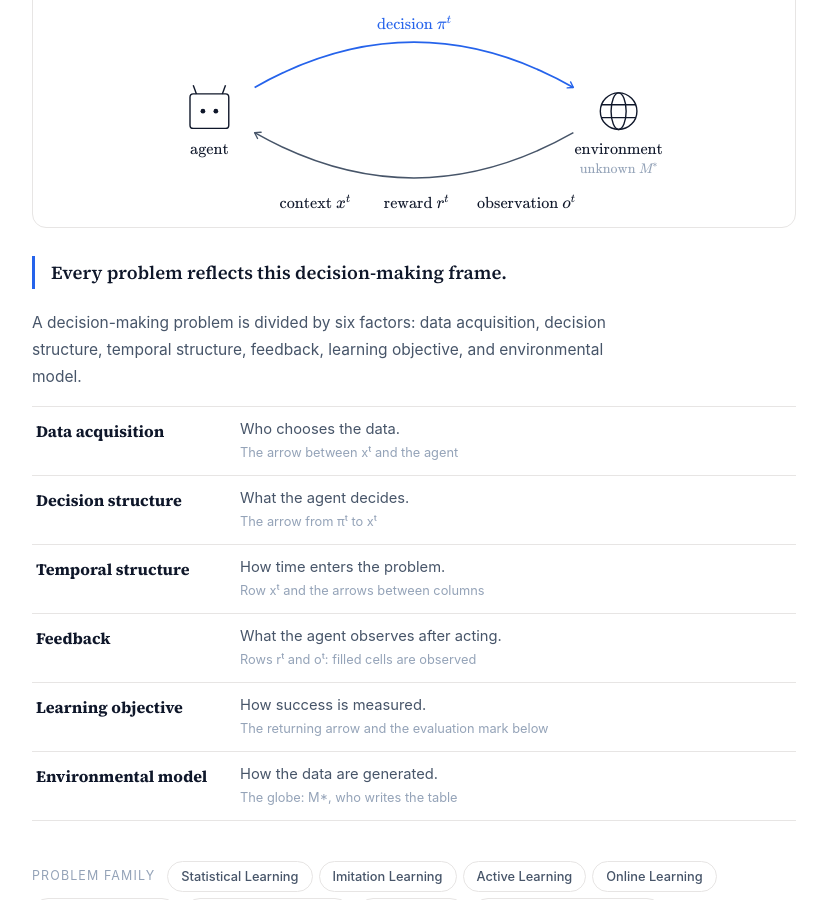
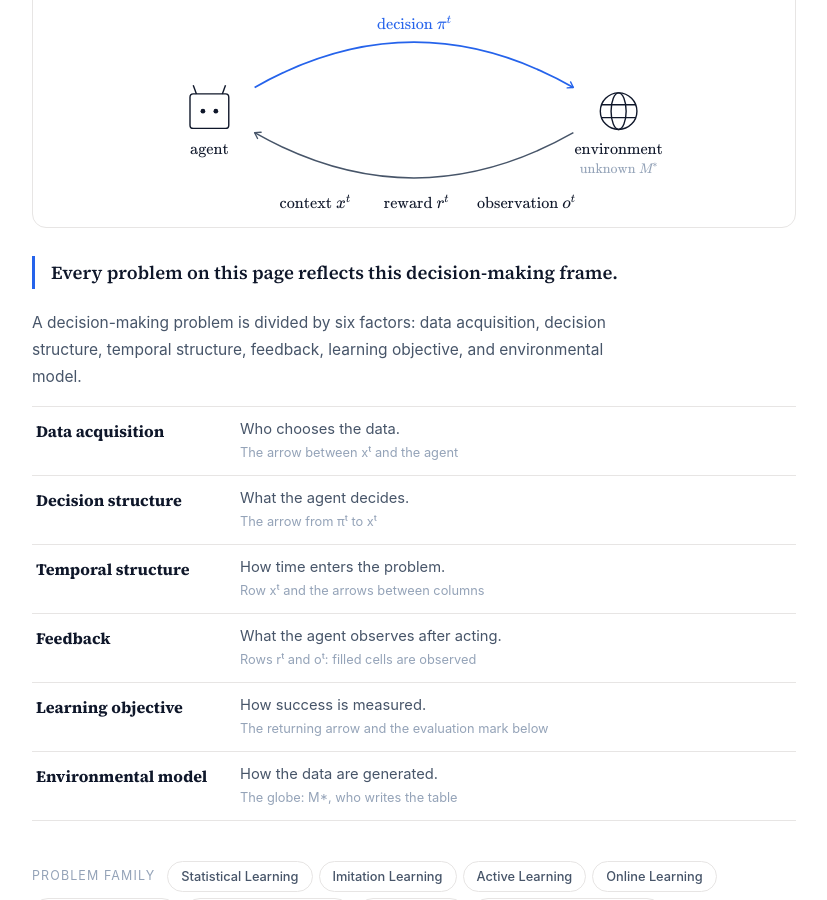
Before and after one commit to hajin322/hajin322.github.io, a Jekyll site: the page built from pages/learning-framework.html, in a window 1280 px wide and 900 px high, scrolled down 438 px. Shown: the whole window, without its empty margins (226-1053 px from the left). Built offline with Jekyll 4.4.1, drawn with Linux system fonts in a browser that asks for light colours.

```diff
--- a/pages/learning-framework.html
+++ b/pages/learning-framework.html
@@ -184,8 +184,8 @@ permalink: /pages/learning-framework/
     </svg>
   </figure>
 
-  <p class="lf-frame" data-l="en" lang="en">Every problem reflects this decision-making frame.</p>
-  <p class="lf-frame" data-l="ko" lang="ko">모든 문제는 이 의사결정 프레임을 반영한다.</p>
+  <p class="lf-frame" data-l="en" lang="en">Every problem on this page reflects this decision-making frame.</p>
+  <p class="lf-frame" data-l="ko" lang="ko">이 페이지의 모든 문제는 이 의사결정 프레임을 반영한다.</p>
 
   <p class="lf-lede" data-l="en" lang="en">A decision-making problem is divided by six factors: data acquisition, decision structure, temporal structure, feedback, learning objective, and environmental model.</p>
   <p class="lf-lede" data-l="ko" lang="ko">의사결정 문제는 여섯 개의 요소로 나뉜다: 데이터 획득, 결정 구조, 시간 구조, 피드백, 학습 목표, 환경 모델.</p>
```
